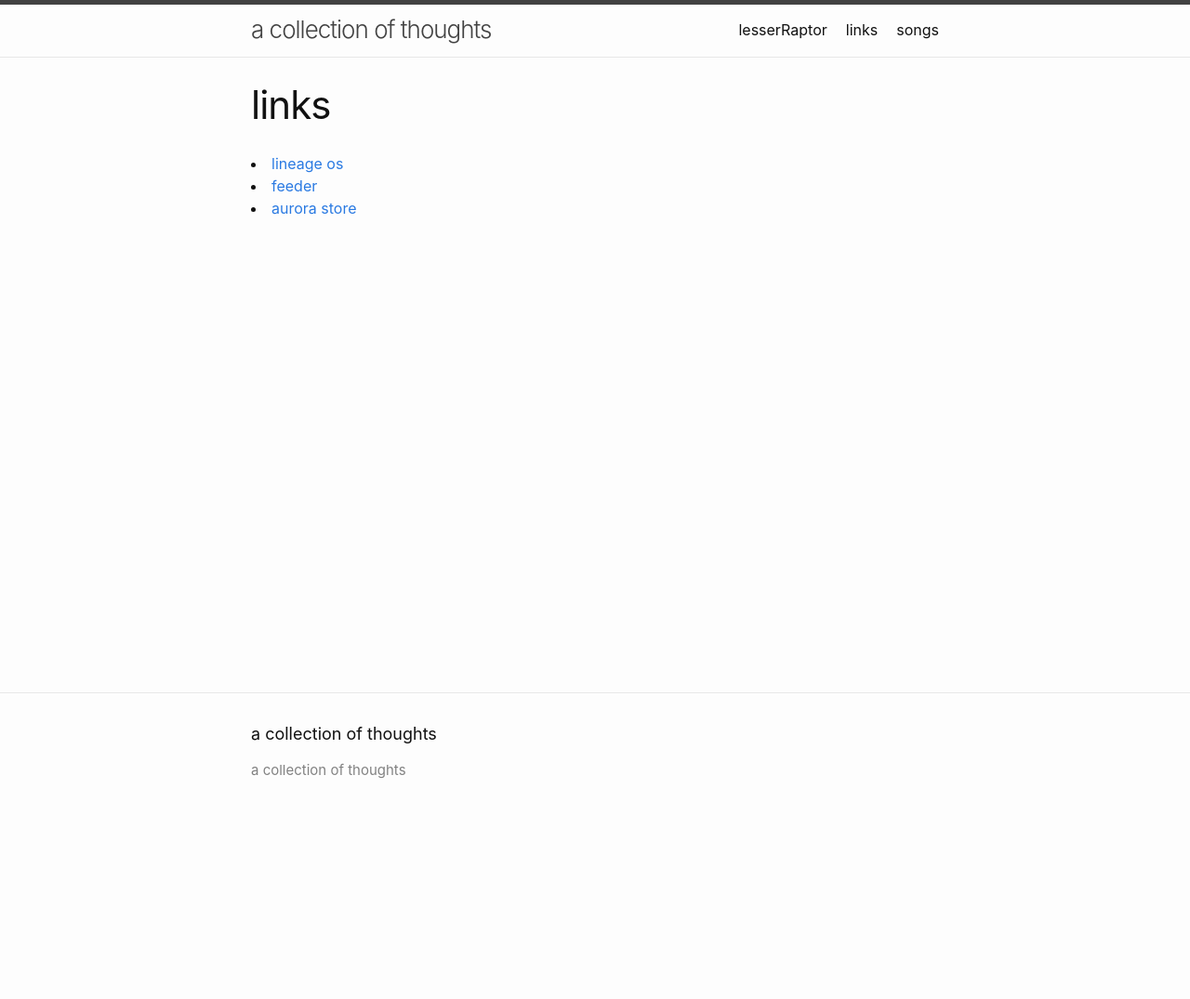
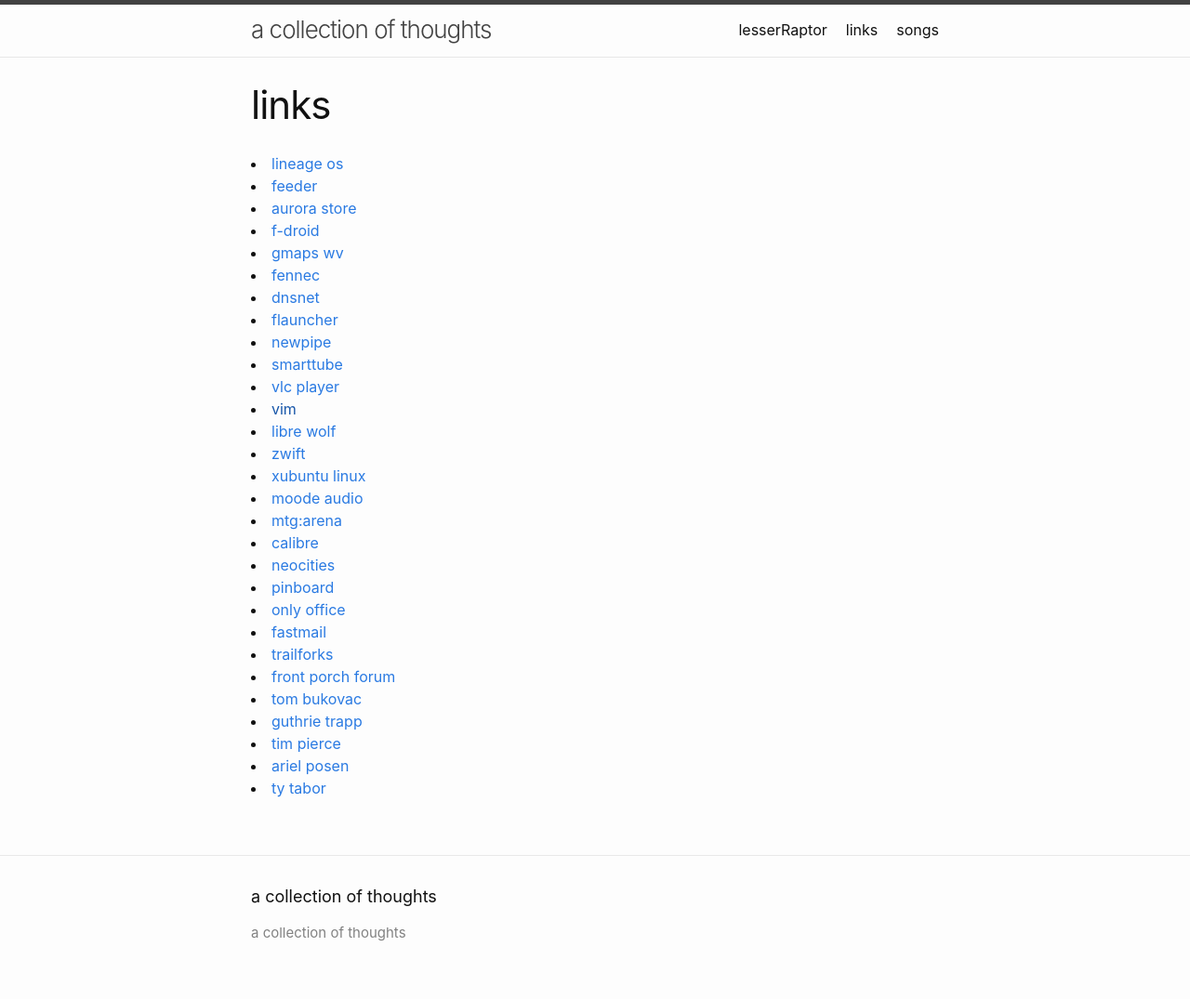
Before and after one commit to lesserraptor/blog, a Jekyll site: the page built from links.md, in a window 1280 px wide. Shown: the whole page at 93% size. Built offline with Jekyll 4.4.1, drawn with Linux system fonts in a browser that asks for light colours; before the commit the page ends 900 px from its top, so only the background shows below that.

Commit message:
updated links

```diff
--- a/_data/links/android_apps.yml
+++ b/_data/links/android_apps.yml
@@ -6,3 +6,27 @@
 
 - name: aurora store
   link: https://f-droid.org/en/packages/com.aurora.store/
+
+- name: f-droid
+  link: https://f-droid.org/
+
+- name: gmaps wv
+  link: https://f-droid.org/en/packages/us.spotco.maps/
+
+- name: fennec
+  link: https://f-droid.org/packages/org.mozilla.fennec_fdroid/
+
+- name: dnsnet
+  link: https://f-droid.org/en/packages/dev.clombardo.dnsnet/
+
+- name: flauncher
+  link: https://gitlab.com/flauncher/flauncher
+
+- name: newpipe
+  link: https://github.com/TeamNewPipe/NewPipe
+
+- name: smarttube
+  link: https://github.com/yuliskov/smarttube
+
+- name: vlc player
+  link: https://www.videolan.org/vlc/
--- /dev/null
+++ b/_data/links/guitar_players.yml
@@ -0,0 +1,14 @@
+- name: tom bukovac
+  link: https://www.youtube.com/@501chorusecho
+
+- name: guthrie trapp
+  link: https://www.youtube.com/@guthrietrappmusic
+
+- name: tim pierce
+  link: https://www.youtube.com/@timpierceguitar
+
+- name: ariel posen
+  link: https://www.youtube.com/@ArielPosen
+
+- name: ty tabor
+  link: https://www.youtube.com/@tytabor
--- /dev/null
+++ b/_data/links/pc.yml
@@ -0,0 +1,20 @@
+- name: vim
+  link:
+
+- name: libre wolf
+  link: https://librewolf.net/
+
+- name: zwift
+  link: https://www.zwift.com/
+
+- name: xubuntu linux
+  link: https://xubuntu.org/
+
+- name: moode audio
+  link: https://moodeaudio.org/
+
+- name: mtg:arena
+  link: https://magic.wizards.com/en/mtgarena
+
+- name: calibre
+  link: https://calibre-ebook.com/
--- a/links.md
+++ b/links.md
@@ -8,4 +8,13 @@
 {% for link in site.data.links.android_apps %}
     <li><a href="{{ link.link }}">{{ link.name }}</a></li>
 {% endfor %}
+{% for link in site.data.links.pc %}
+    <li><a href="{{ link.link }}">{{ link.name }}</a></li>
+{% endfor %}
+{% for link in site.data.links.websites %}
+    <li><a href="{{ link.link }}">{{ link.name }}</a></li>
+{% endfor %}
+{% for link in site.data.links.guitar_players %}
+    <li><a href="{{ link.link }}">{{ link.name }}</a></li>
+{% endfor %}
 </div>
```
Also changed, not shown: _data/links/websites.yml (added, +17 -0 lines).
